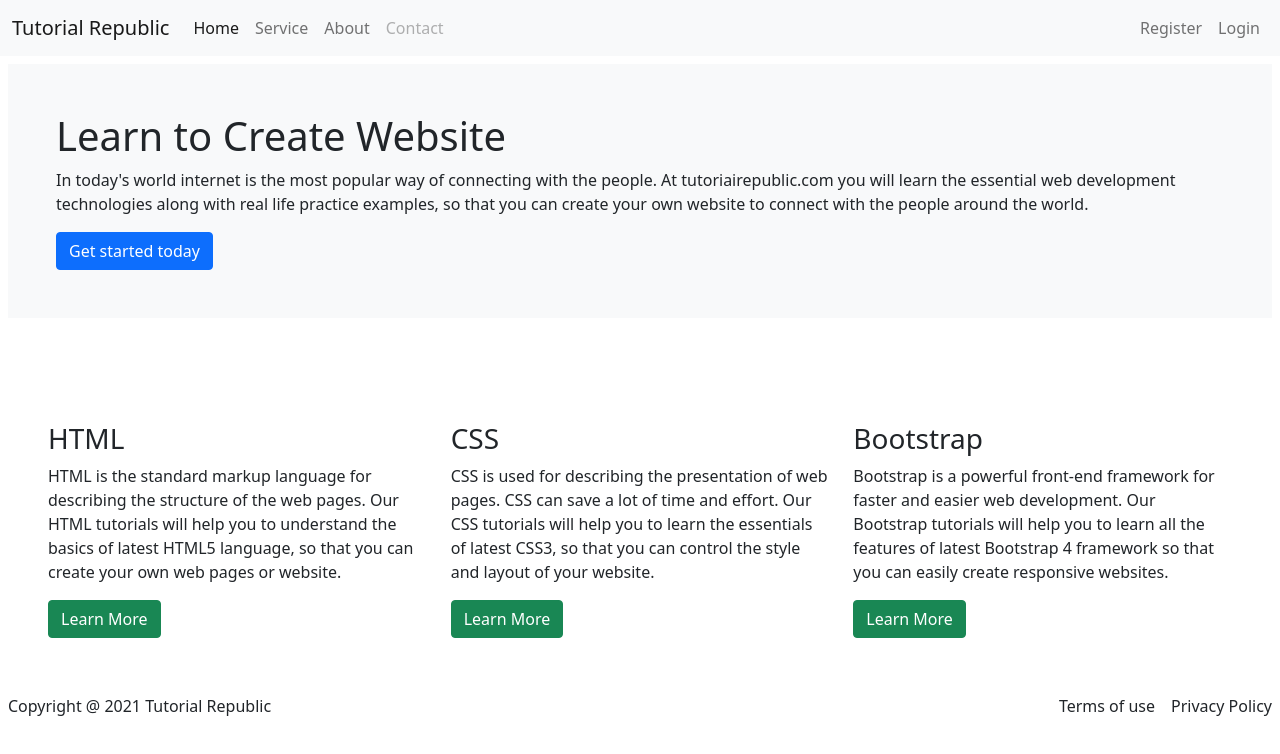
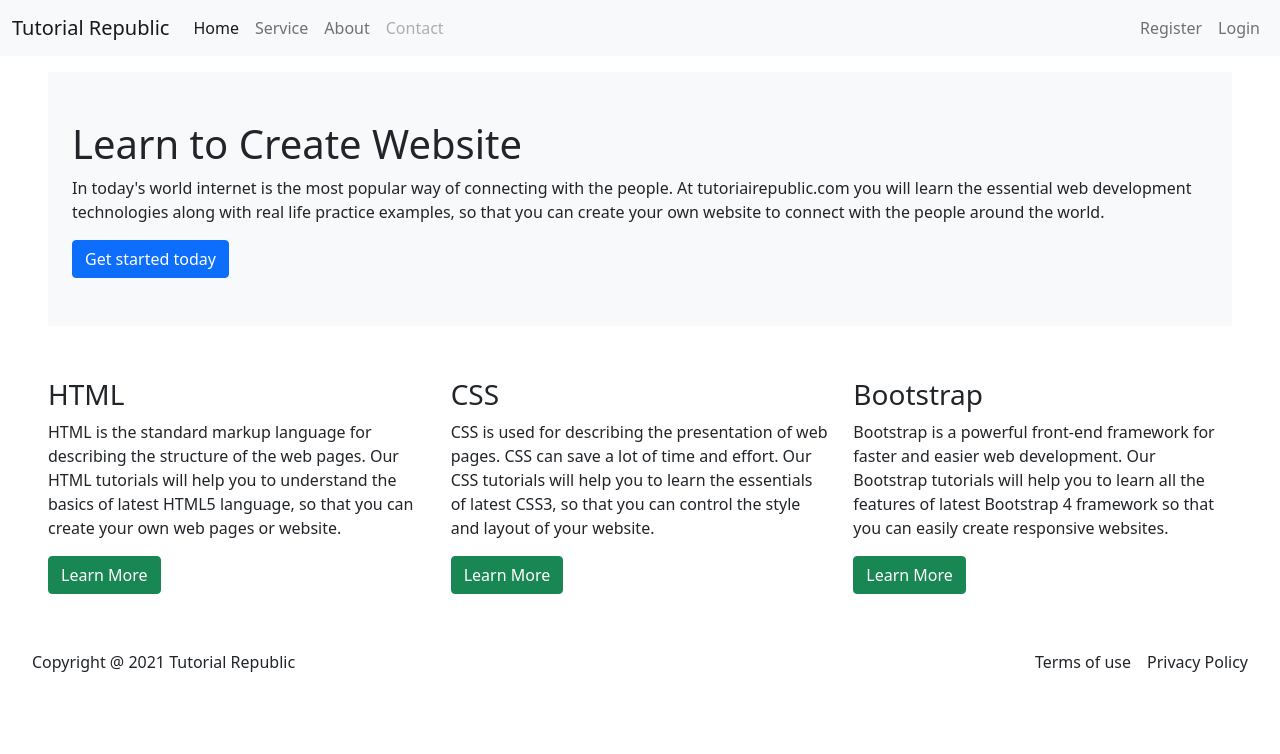
Before and after one commit to ZackYap107/ZackYap107.github.io, a plain HTML site: page index.html in a window 1280 px wide. Drawn offline with nearby package versions, Linux system fonts and the light colour scheme.

Commit message:
adjust margin & padding

```diff
--- a/index.html
+++ b/index.html
@@ -43,12 +43,12 @@
         </div>
       </div>
     </nav>
-    <div class="p-5 m-2 bg-light text-start">
+    <div class="p-4 py-5 mx-5 mt-3 bg-light text-start">
       <h1>Learn to Create Website</h1>
       <p>In today's world internet is the most popular way of connecting with the people. At tutoriairepublic.com you will learn the essential web development technologies along with real life practice examples, so that you can create your own website to connect with the people around the world.</p>
       <button type="button" class="btn btn-primary">Get started today</button>
     </div>
-    <div class="container-fluid p-5 text-start">
+    <div class="container-fluid pt-1 px-5 text-start">
       <div class="row">
         <div class="col-lg-4 md-8 pt-5">
           <h3>HTML</h3>
@@ -68,7 +68,7 @@
       </div>
     </div>
     <footer>
-      <div class="d-flex bd-highlight">
+      <div class="d-flex bd-highlight mt-5 px-4">
         <div class="p-2 flex-grow-1 bd-highlight">Copyright @ 2021 Tutorial Republic</div>
         <div class="p-2 bd-highlight">Terms of use</div>
         <div class="p-2 bd-highlight">Privacy Policy</div>
```
